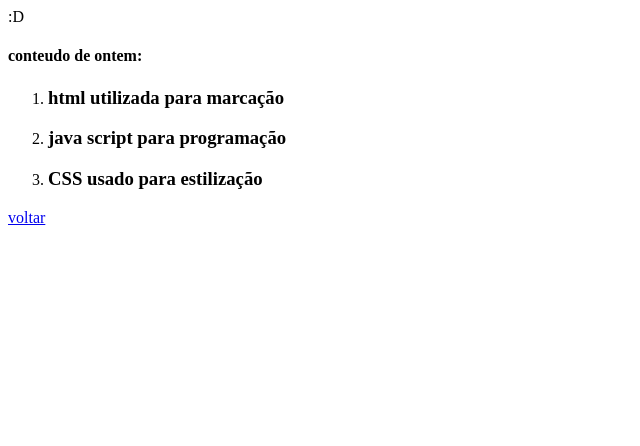
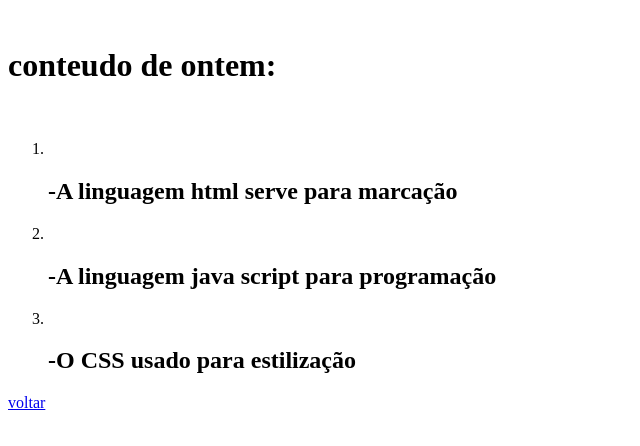
Before and after one commit to duda-gaklik/duda, a plain HTML site: page site-legal-do-arthur-2/conteudo-de-ontem.html in a window 1280 px wide. Shown: the whole page, without its empty margins (0-640 px from the left). Drawn offline with Linux system fonts and the light colour scheme.

Commit message:
sem os estilos

```diff
--- a/site-legal-do-arthur-2/conteudo-de-ontem.html
+++ b/site-legal-do-arthur-2/conteudo-de-ontem.html
@@ -1,18 +1,20 @@
 <html>
     <head>
-        :D
+      <title>:D</title>
+
     </head>
     <body>
-        <h4>conteudo de ontem:</h4>
-        <ol>
+       <br> <h1>conteudo de ontem:</h1>
+
+        <br><ol>
             <li>
-                <h3>html utilizada para marcação</h3>
+<br><h2>-A linguagem html serve para marcação</h2>
             </li>
             <li>
-                <h3>java script para programação</h3>
+                <br><h2>-A linguagem java script para programação</h2>
             </li>
             <li>
-                <h3>CSS usado para estilização</h3>
+                <br><h2>-O CSS usado para estilização</h2>
             </li>
         </ol>
     <a href="./index.html">voltar</a>
--- /dev/null
+++ b/site-legal-do-arthur-2/estilos.css
@@ -0,0 +1,29 @@
+<style>
+h3 {
+* background-color: black;
+    color: antiquewhite;
+}
+*{
+    margin: 0;
+    padding: 0;
+    box-sizing: border-box;
+}
+body {
+background-color: black;
+color: antiquewhite;
+}
+h1 {
+text-align: center;
+background-color:black;
+display:inline-block;
+color:antiquewhite;
+}
+
+h2 {background-color: black;
+    color:antiquewhite;
+text-align: center;
+}
+img{margin:0;
+     ;}
+
+</style>
```
Also changed, not shown: site-legal-do-arthur-2/index.html (+1 -0 lines), site-legal-do-arthur-2/pokemon.html (added).
